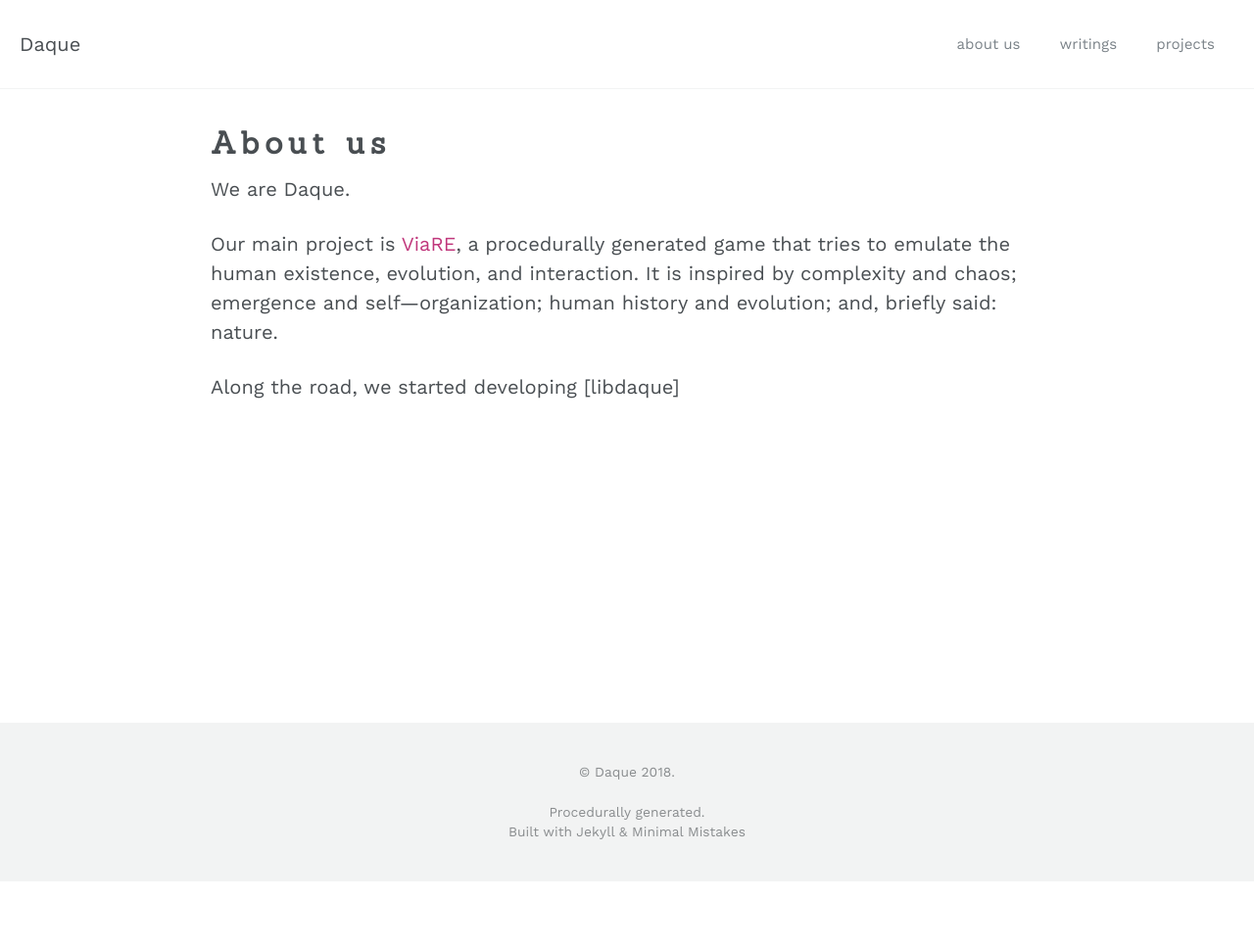
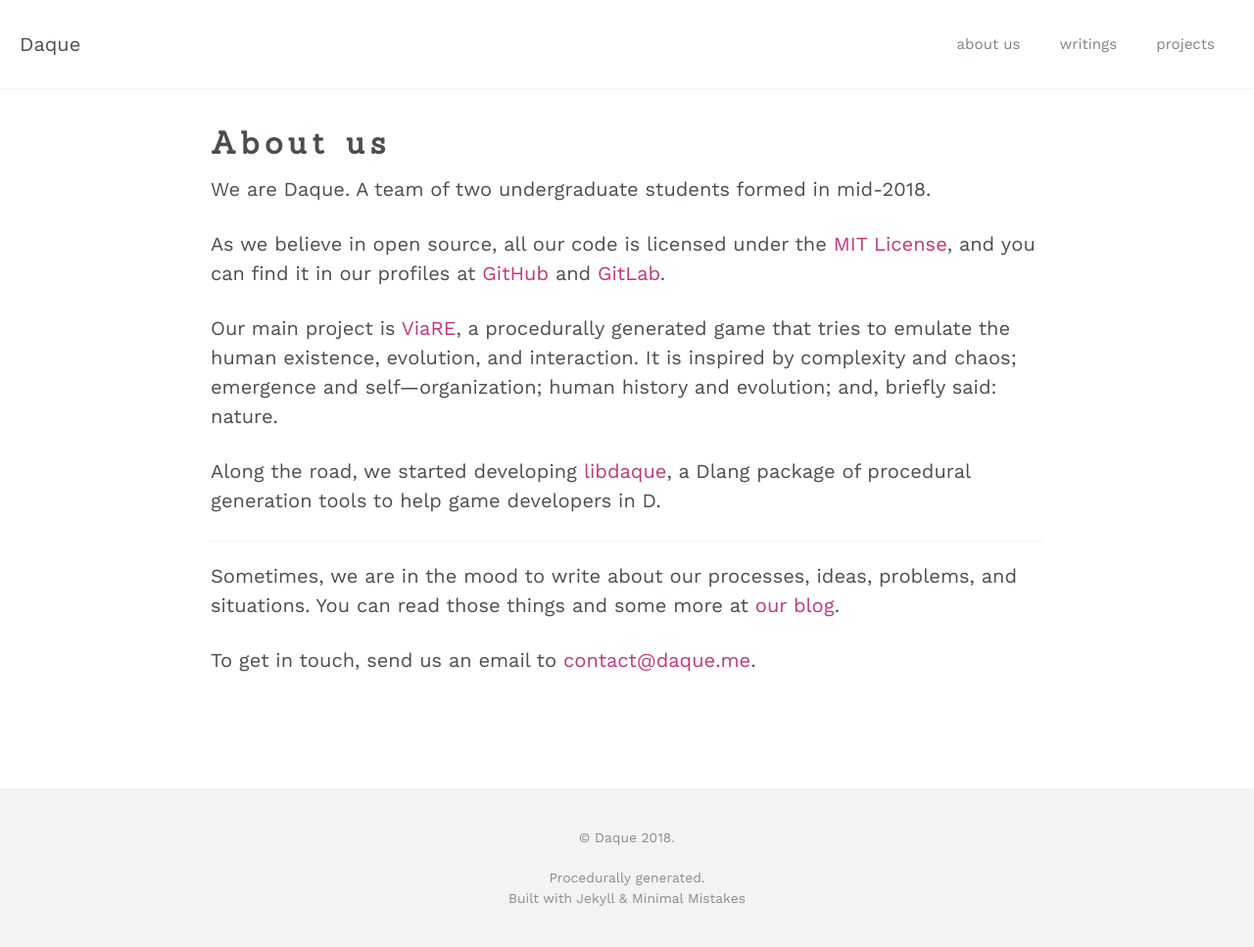
Before and after one commit to daque-dev/daque.dev, a Jekyll site: the page built from _pages/about.md, in a window 1280 px wide. Shown: the whole page at 98% size. Built offline with Jekyll 4.4.1, drawn with Linux system fonts in a browser that asks for light colours; nearby versions of some CDN libraries; before the commit the page ends 900 px from its top, so only the background shows below that.

Commit message:
Update about us page

```diff
--- a/_pages/about.md
+++ b/_pages/about.md
@@ -7,8 +7,16 @@ layout: single
 hideTitle: False
 align: center
 ---
-We are Daque.
+We are Daque. A team of two undergraduate students formed in mid-2018.
+
+As we believe in open source, all our code is licensed under the [MIT License](https://choosealicense.com/licenses/mit/){:target="_blank"}, and you can find it in our profiles at [GitHub](https://github.com/daque-dev){:target="_blank"} and [GitLab](https://gitlab.com/daque){:target="_blank"}.
 
 Our main project is [ViaRE](./viare), a procedurally generated game that tries to emulate the human existence, evolution, and interaction. It is inspired by complexity and chaos; emergence and self—organization; human history and evolution; and, briefly said: nature.
 
-Along the road, we started developing [libdaque]
+Along the road, we started developing [libdaque](https://code.dlang.org/packages/libdaque){:target="_blank"}, a Dlang package of procedural generation tools to help game developers in D.
+
+---
+
+Sometimes, we are in the mood to write about our processes, ideas, problems, and situations. You can read those things and some more at [our blog](./blog).
+
+To get in touch, send us an email to [contact@daque.me](mailto:contact@daque.me).
```
